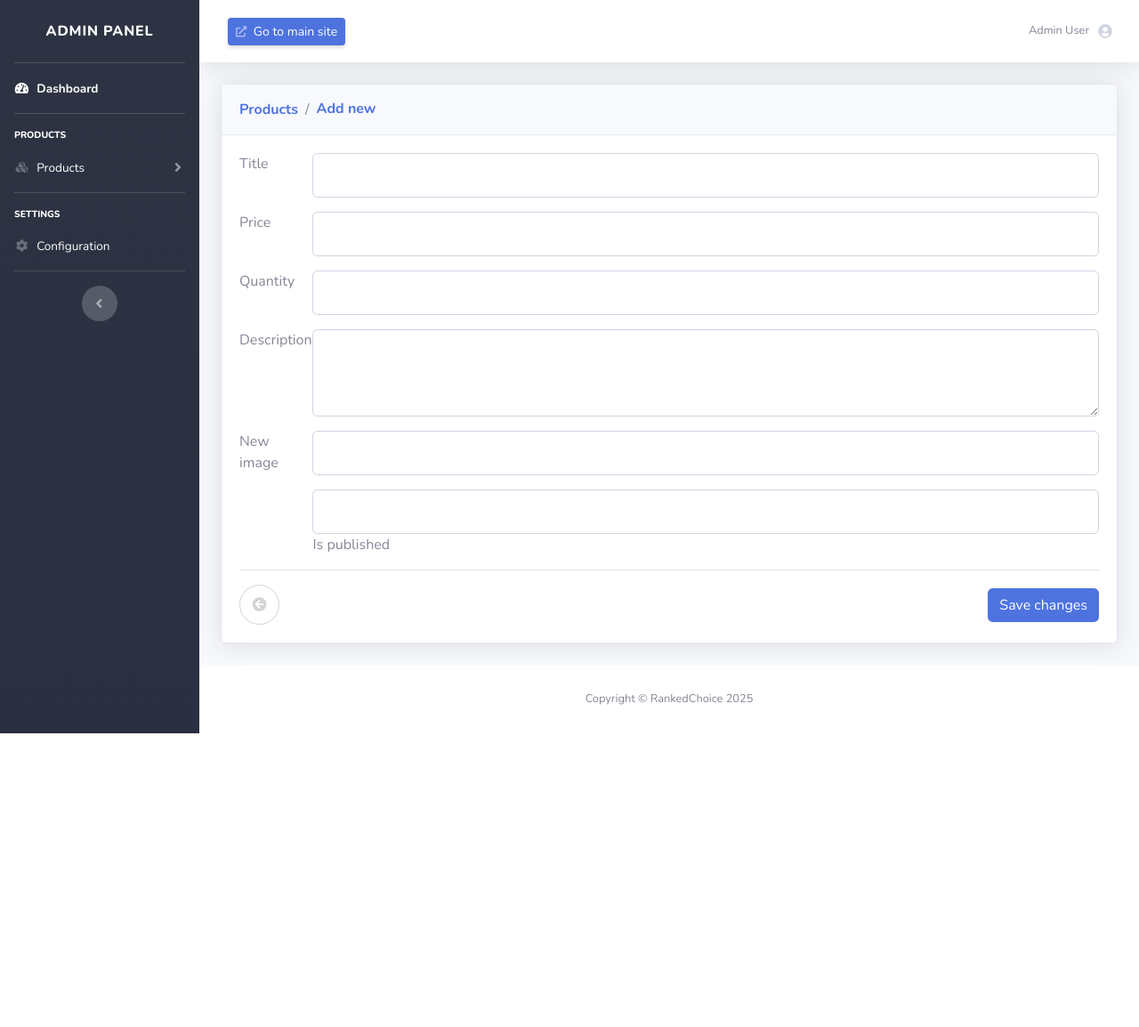
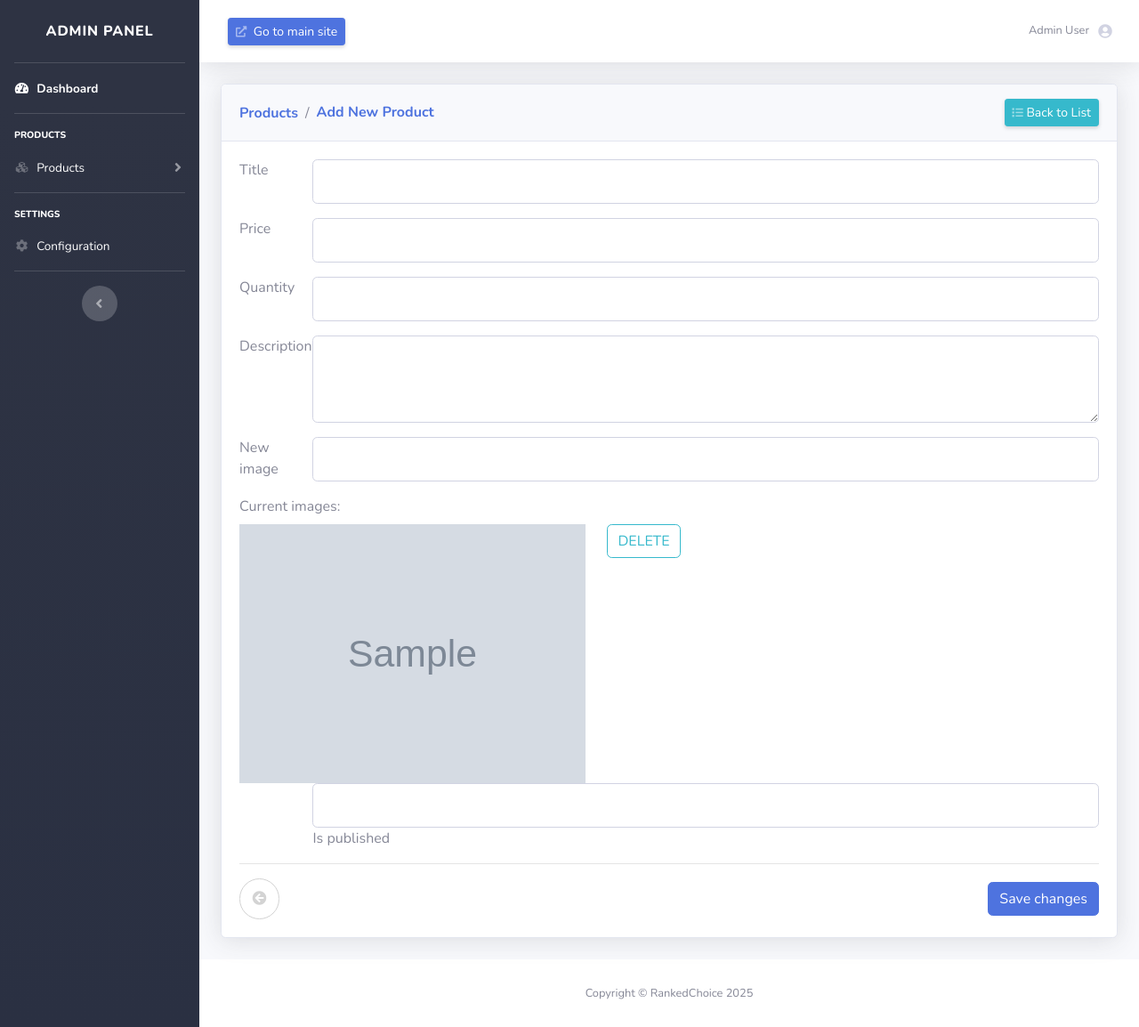
Before and after one commit to vgdev-prog/symfony-practice, a Symfony app: template templates/admin/product/create.html.twig in a window 1280 px wide. Shown: the whole page at 89% size. Before the commit the page ends 824 px from the top, so only its background shows below. Run offline with Twig, Linux system fonts and the light colour scheme; the template is opened without the code that fills it: most values are stand-ins (such as "Sample title", 1, 10 or a date in 2020); grey boxes marked "Sample" are stand-in pictures; form fields are guessed from the names that the template uses; some libraries are stand-ins or nearby versions.

Commit message:
feat(templates): add breadcrumbs component and delete forms with CSRF tokens

```diff
--- a/templates/admin/components/breadcrumbs.html.twig
+++ b/templates/admin/components/breadcrumbs.html.twig
@@ -0,0 +1,26 @@
+<div class="card-header py-3">
+    <div class="d-flex justify-content-between align-items-center">
+        <div class="d-flex align-items-center">
+            {% for item in breadcrumbs %}
+                {% if item.url is defined and not loop|last %}
+                    <a
+                        href="{{ item.url }}"
+                        class="font-weight-bold text-primary"
+                    >
+                        {{ item.label }}
+                    </a>
+                    <div class="ml-2 mr-2">/</div>
+                {% else %}
+                    <h6 class="m-0 font-weight-bold text-primary">
+                        {{ item.label }}
+                    </h6>
+                {% endif %}
+            {% endfor %}
+        </div>
+        <a href="{{ actionButton.url }}" class="d-none d-sm-inline-block btn btn-sm btn-info shadow-sm">
+            <i class="fas {{ actionButton.icon}} fa-sm text-white-50"></i>
+            {{ actionButton.label }}
+        </a>
+    </div>
+
+</div>
--- a/templates/admin/product/create.html.twig
+++ b/templates/admin/product/create.html.twig
@@ -1,26 +1,36 @@
 {% extends 'admin/layouts/base.html.twig' %}
 {% block title_detailed %}Edit Product{% endblock %}
+{% set breadcrumbs = [
+    {
+        'label':'Products',
+        'url': path('admin.product.listAll')
+    },
+    {
+        'label': isEdit ? 'Edit Product' : 'Add New Product'
+    },
+] %}
+{% if isEdit %}
+    {% set actionButton =  {
+        'label': 'Add Product',
+        'url' : path('admin.product.create'),
+        'icon': 'fa-plus'
+    } %}
+{% else %}
+    {% set actionButton =  {
+        'label': 'Back to List',
+        'url' : path('admin.product.listAll'),
+        'icon': 'fa-list'
+    } %}
+{% endif %}
 
 {% block body %}
     <div class="card shadow mb-4">
-        <div class="card-header py-3">
-            <div class="d-flex justify-content-between align-items-center">
-                <div class="d-flex align-items-center">
-                    <a
-                        href="{{ path('admin.product.listAll') }}"
-                        class="font-weight-bold text-primary"
-                    >Products</a>
-                    <div class="ml-2 mr-2">/</div>
-                    <h6 class="m-0 font-weight-bold text-primary">
-                        {% if isEdit %}
-                            Edit Product
-                        {% else %}
-                            Add new
-                        {% endif %}
-                    </h6>
-                </div>
-            </div>
-        </div>
+
+        {% include 'admin/components/breadcrumbs.html.twig' with {
+            'actionButton': actionButton,
+            'breadcrumbs': breadcrumbs
+        } %}
+
         <div class="card-body">
             {{ form_start(form) }}
             <div class="form-group row">
@@ -84,6 +94,30 @@
                 </div>
             </div>
 
+            {% if images|length %}
+                <div class="row">
+                    <div class="col-md-12">
+                        <span class="text-gray-600">Current images:</span>
+                    </div>
+                </div>
+
+                {% for image in images %}
+                    <div class="row mt-2">
+                        <div class="col-md-5">
+                            <img src="{{ asset('uploads/images/products/' ~ product.id ~ '/' ~ image.filenameMiddle) }}" alt="{{ image.filenameMiddle }}">
+                        </div>
+                        <div class="col-md-7">
+                            <a href="{{ path('admin.product_image.delete', {'id': image.id}) }}" class="btn btn-outline-info">
+                                DELETE
+                            </a>
+                        </div>
+                    </div>
+                {% endfor %}
+
+            {% endif %}
+
+
+
             <div class="form-group row">
                 <div class="col-md-1"></div>
                 <div class="col-md-11">
```
Also changed, not shown: templates/admin/product/index.html.twig (+29 -13 lines).
